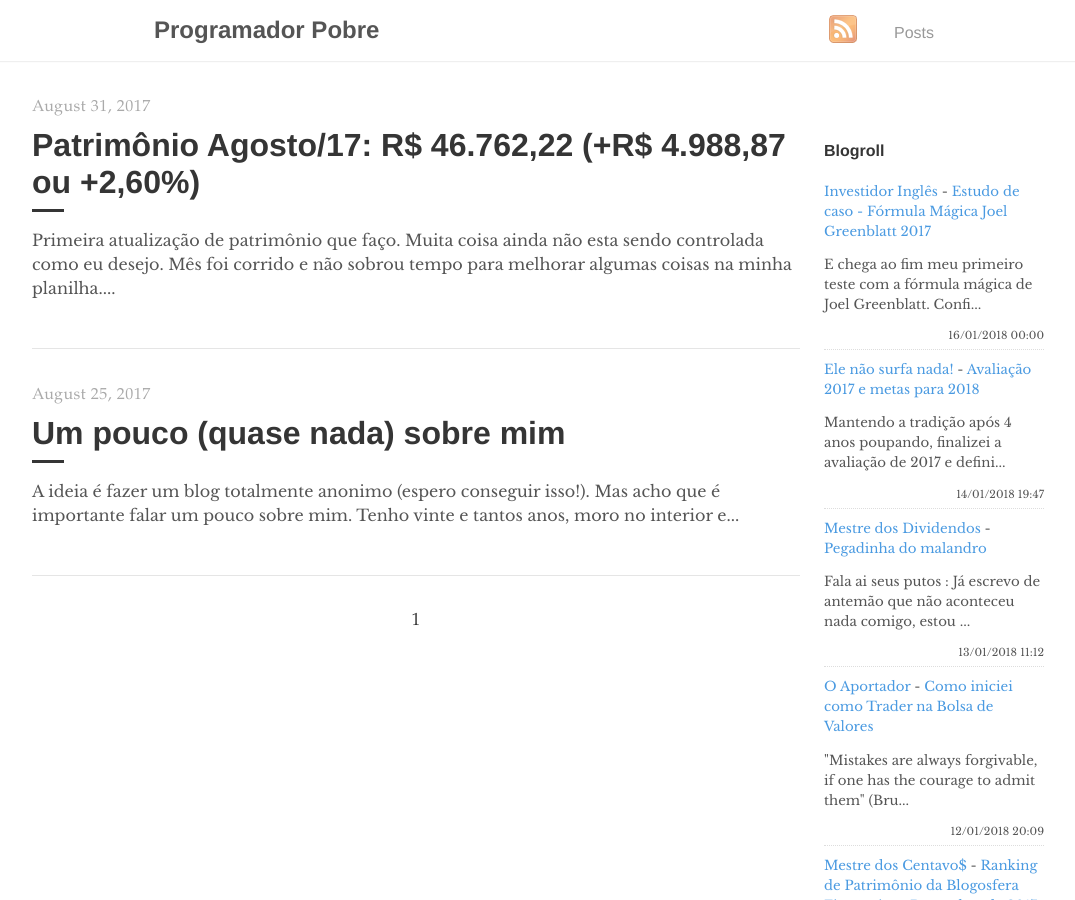
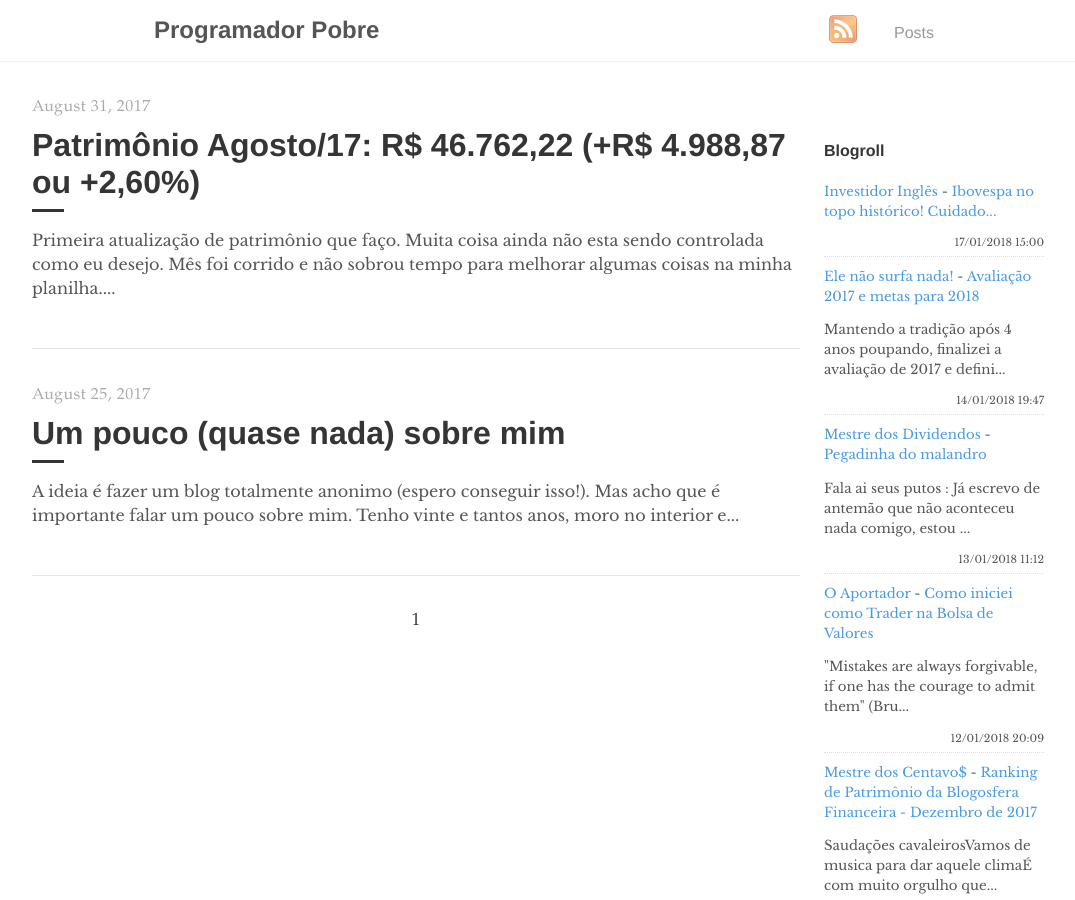
Before and after one commit to programadorpobre/programadorpobre.github.io, a Jekyll site: the page built from index.html, in a window 1280 px wide and 900 px high. Shown: the whole window, without its empty margins (96-1171 px from the left). Built offline with Jekyll 4.4.1, drawn with Linux system fonts in a browser that asks for light colours; the list of posts is cut into pages by our own code; comment, search, counter and statistics services are not loaded.

Commit message:
[ci skip] travis #165

```diff
--- a/_includes/feed-entries.html
+++ b/_includes/feed-entries.html
@@ -1,7 +1,7 @@
 <div class="feed-entry">
-    <a class="feed-entry-site-name" href="http://www.investidoringles.com/">Investidor Inglês</a> - <a class="feed-entry-title" href="http://www.investidoringles.com/2018/01/carteira-acoes-formula-magica-joel-greenblatt-2017.html">Estudo de caso - Fórmula Mágica Joel Greenblatt 2017</a>
-    <p class="feed-entry-summary">E chega ao fim meu primeiro teste com a fórmula mágica de Joel Greenblatt. Confi...</p>
-    <time datetime="2018-01-16T00:00:00.000-02:00">16/01/2018 00:00</time>
+    <a class="feed-entry-site-name" href="http://www.investidoringles.com/">Investidor Inglês</a> - <a class="feed-entry-title" href="http://www.investidoringles.com/2018/01/ibovespa-topo-historico.html">Ibovespa no topo histórico!  Cuidado...</a>
+    <p class="feed-entry-summary"></p>
+    <time datetime="2018-01-17T15:00:00.000-02:00">17/01/2018 15:00</time>
 </div>
 <div class="feed-entry">
     <a class="feed-entry-site-name" href="http://elenaosurfanada.blogspot.com/">Ele não surfa nada!</a> - <a class="feed-entry-title" href="http://elenaosurfanada.blogspot.com/2018/01/avaliacao-2017-e-metas-para-2018.html">Avaliação 2017 e metas para 2018</a>
```
